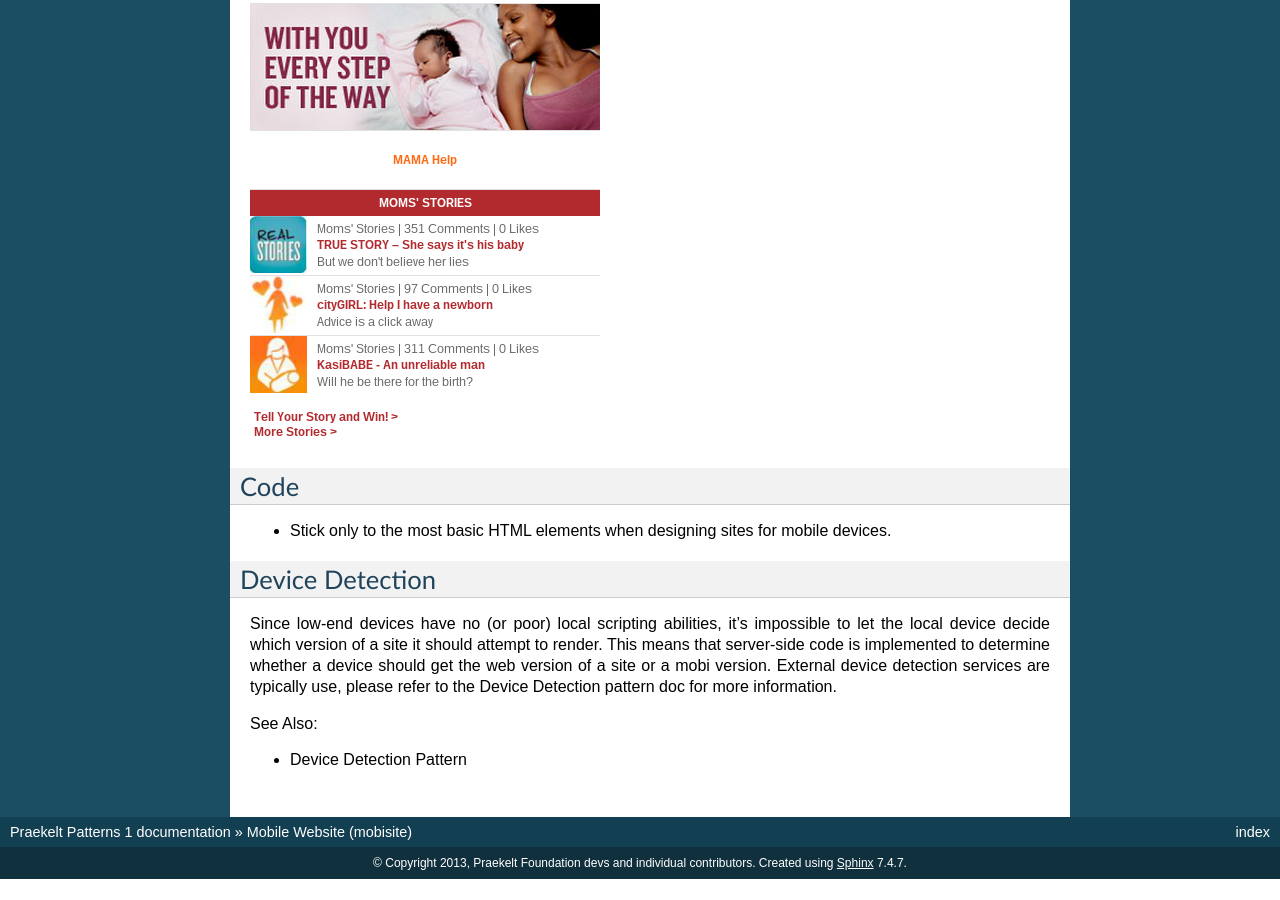
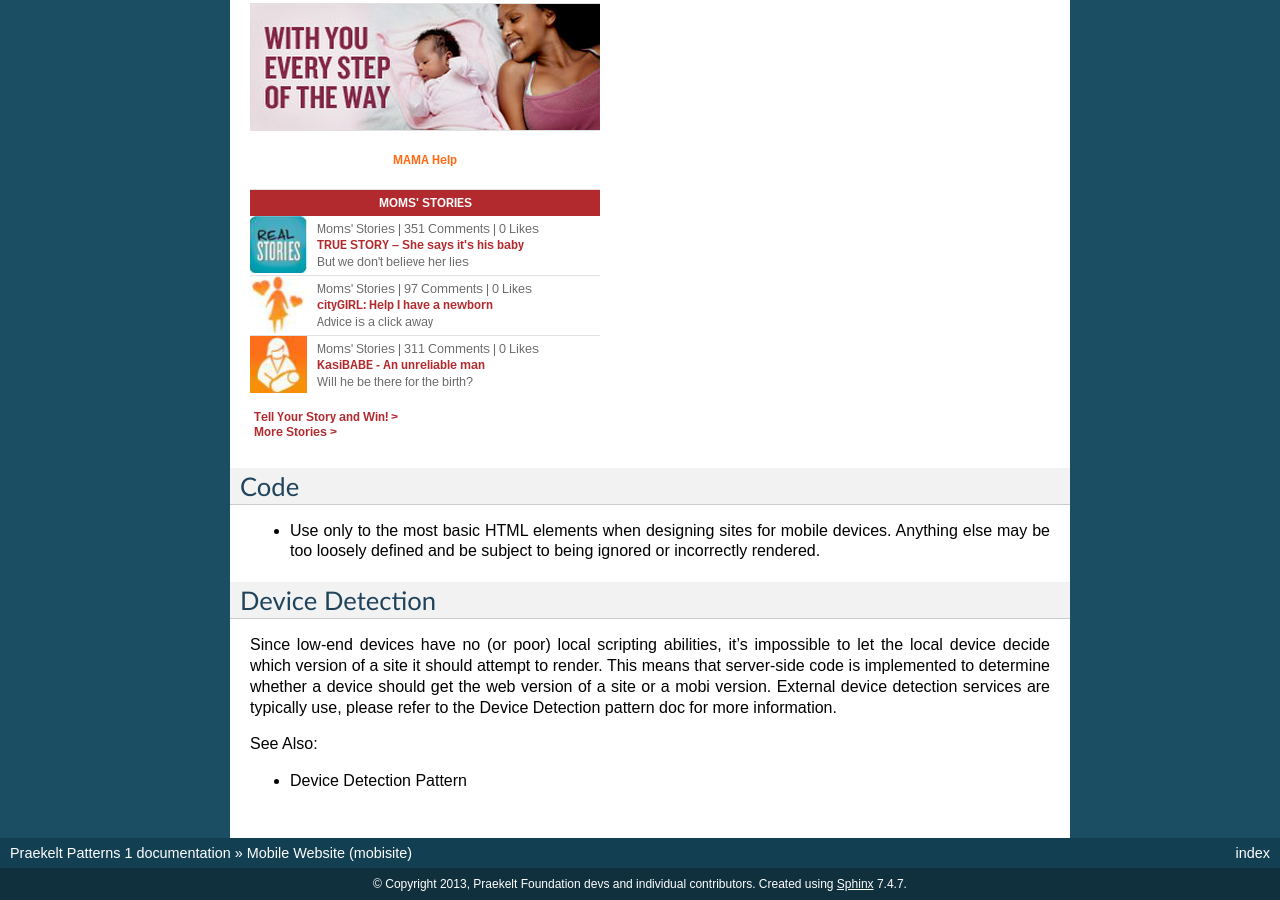
Before and after one commit to praekeltfoundation/patterns, a Sphinx documentation site: the page built from docs/rendering/mobisite-tempate.rst, in a window 1280 px wide and 900 px high, scrolled down 1376 px. Built offline with Sphinx 7.4.7, drawn with Linux system fonts in a browser that asks for light colours; pages that are not in the unit, such as notebooks, are missing from menus; before the commit the page ends 2255 px from its top, so only the background shows below that.

Commit message:
Update mobisite-tempate.rst

```diff
--- a/docs/rendering/mobisite-tempate.rst
+++ b/docs/rendering/mobisite-tempate.rst
@@ -32,8 +32,9 @@ may appear even more basic.
 Code
 ++++
 
-- Stick only to the most basic HTML elements when designing sites
-  for mobile devices.
+- Use only to the most basic HTML elements when designing sites
+  for mobile devices. Anything else may be too loosely defined
+  and be subject to being ignored or incorrectly rendered.
 
 Device Detection
 ++++++++++++++++
```
